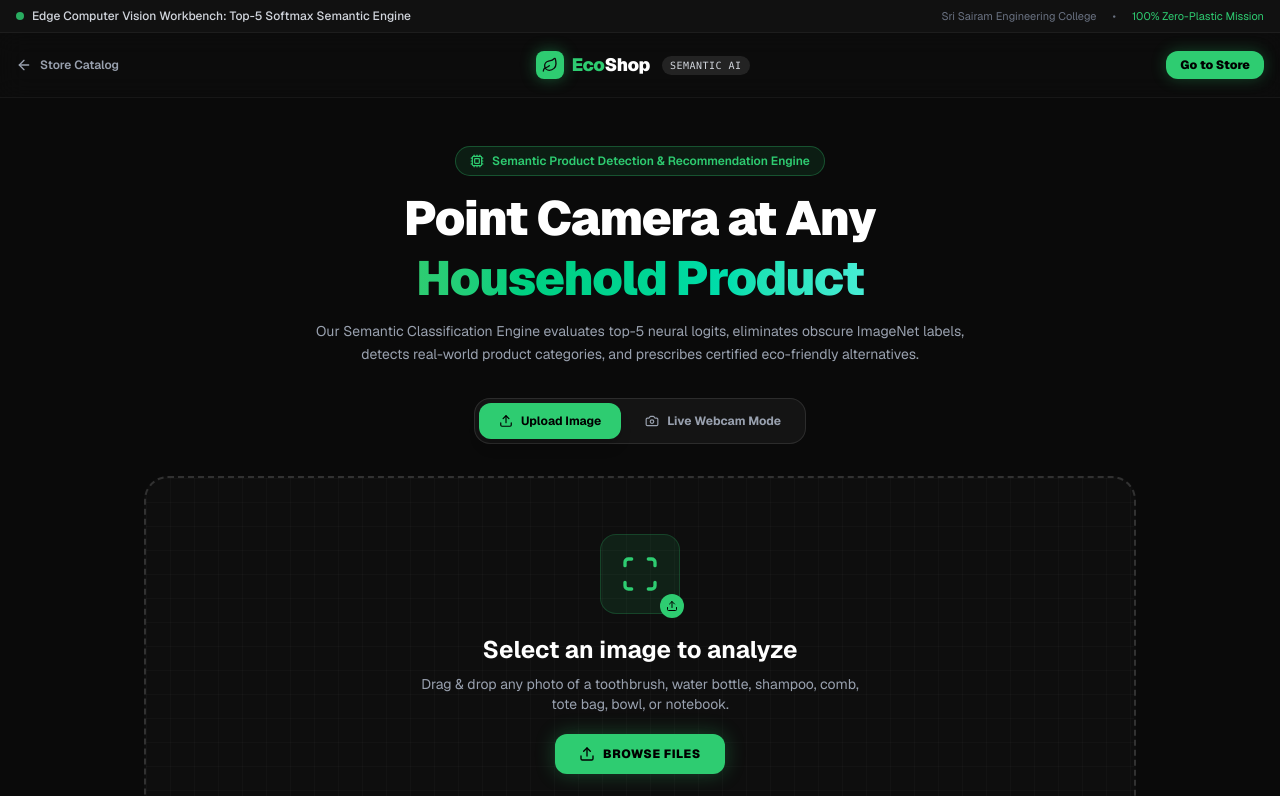
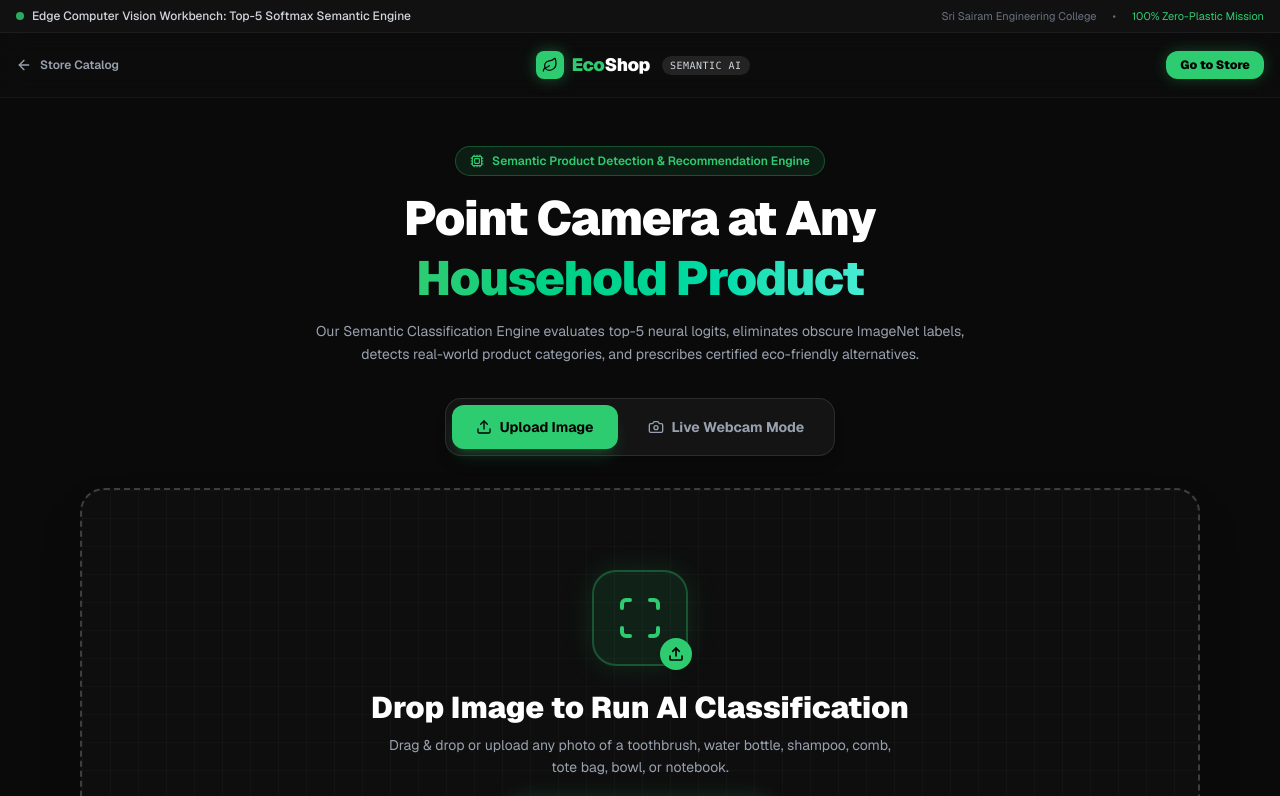
Before and after one commit to adk532300-adk/ecoshop, a Next.js app: page /scanner in a window 1280 px wide. Shown: the top 796 px of the page. Built offline with nearby package versions, Linux system fonts and the light colour scheme.

Commit message:
ui: enlarge AI scanner viewport, reticle, upload dropzone, and header CTA button

```diff
--- a/src/app/scanner/page.tsx
+++ b/src/app/scanner/page.tsx
@@ -398,7 +398,7 @@
       </nav>
 
       {/* Main Container */}
-      <main className="max-w-5xl mx-auto px-4 py-8 md:py-12">
+      <main className="max-w-6xl mx-auto px-4 py-8 md:py-12">
         <AnimatePresence mode="wait">
           {/* IDLE STATE */}
           {scanState === 'idle' && (
@@ -428,58 +428,58 @@
 
               {/* Mode Toggle Tabs */}
               <div className="flex justify-center">
-                <div className="bg-[#141414] p-1 rounded-2xl border border-white/10 flex gap-1">
+                <div className="bg-[#141414] p-1.5 rounded-2xl border border-white/10 flex gap-1.5 shadow-lg">
                   <button
                     onClick={() => {
                       stopCamera();
                       setInputMode('upload');
                     }}
-                    className={`flex items-center gap-2 px-5 py-2.5 rounded-xl text-xs font-bold transition-all cursor-pointer ${
+                    className={`flex items-center gap-2 px-6 py-3 rounded-xl text-xs sm:text-sm font-bold transition-all cursor-pointer ${
                       inputMode === 'upload'
-                        ? 'bg-[#2ECC71] text-black shadow-lg'
+                        ? 'bg-[#2ECC71] text-black shadow-lg shadow-[#2ECC71]/20'
                         : 'text-gray-400 hover:text-white'
                     }`}
                   >
-                    <Upload className="w-3.5 h-3.5" />
+                    <Upload className="w-4 h-4" />
                     <span>Upload Image</span>
                   </button>
                   <button
                     onClick={startCamera}
-                    className={`flex items-center gap-2 px-5 py-2.5 rounded-xl text-xs font-bold transition-all cursor-pointer ${
+                    className={`flex items-center gap-2 px-6 py-3 rounded-xl text-xs sm:text-sm font-bold transition-all cursor-pointer ${
                       inputMode === 'camera'
-                        ? 'bg-[#2ECC71] text-black shadow-lg'
+                        ? 'bg-[#2ECC71] text-black shadow-lg shadow-[#2ECC71]/20'
                         : 'text-gray-400 hover:text-white'
                     }`}
                   >
-                    <Camera className="w-3.5 h-3.5" />
+                    <Camera className="w-4 h-4" />
                     <span>Live Webcam Mode</span>
                   </button>
                 </div>
               </div>
 
-              {/* Mode 1: Drag & Drop Upload Zone */}
+              {/* Mode 1: Drag & Drop Upload Zone (Enlarged) */}
               {inputMode === 'upload' && (
                 <div
                   onClick={() => fileInputRef.current?.click()}
-                  className="relative group cursor-pointer border-2 border-dashed border-white/15 hover:border-[#2ECC71] rounded-3xl p-8 sm:p-14 text-center transition-all bg-[#121212]/50 hover:bg-[#121212] overflow-hidden"
+                  className="relative group cursor-pointer border-2 border-dashed border-white/20 hover:border-[#2ECC71] rounded-3xl p-10 sm:p-20 min-h-[420px] sm:min-h-[480px] flex items-center justify-center text-center transition-all bg-[#121212]/60 hover:bg-[#121212] overflow-hidden shadow-2xl"
                 >
-                  <div className="absolute inset-0 bg-[linear-gradient(to_right,#ffffff05_1px,transparent_1px),linear-gradient(to_bottom,#ffffff05_1px,transparent_1px)] bg-[size:24px_24px] pointer-events-none" />
+                  <div className="absolute inset-0 bg-[linear-gradient(to_right,#ffffff05_1px,transparent_1px),linear-gradient(to_bottom,#ffffff05_1px,transparent_1px)] bg-[size:28px_28px] pointer-events-none" />
 
-                  <div className="relative z-10 flex flex-col items-center gap-5">
+                  <div className="relative z-10 flex flex-col items-center gap-6 max-w-xl mx-auto">
                     <div className="relative">
-                      <div className="w-20 h-20 bg-[#2ECC71]/10 rounded-2xl flex items-center justify-center group-hover:scale-105 transition-transform border border-[#2ECC71]/20">
-                        <Scan className="w-10 h-10 text-[#2ECC71]" />
+                      <div className="w-24 h-24 bg-[#2ECC71]/10 rounded-3xl flex items-center justify-center group-hover:scale-110 transition-transform border-2 border-[#2ECC71]/30 shadow-[0_0_30px_rgba(46,204,113,0.15)]">
+                        <Scan className="w-12 h-12 text-[#2ECC71]" />
                       </div>
-                      <div className="absolute -bottom-1 -right-1 w-6 h-6 bg-[#2ECC71] rounded-full flex items-center justify-center text-black">
-                        <Upload className="w-3 h-3" />
+                      <div className="absolute -bottom-1 -right-1 w-8 h-8 bg-[#2ECC71] rounded-full flex items-center justify-center text-black shadow-md">
+                        <Upload className="w-4 h-4 stroke-[2.5]" />
                       </div>
                     </div>
                     <div>
-                      <h3 className="text-xl md:text-2xl font-bold mb-2 group-hover:text-[#2ECC71] transition-colors">
-                        Select an image to analyze
+                      <h3 className="text-2xl sm:text-3xl font-black mb-2 group-hover:text-[#2ECC71] transition-colors">
+                        Drop Image to Run AI Classification
                       </h3>
-                      <p className="text-gray-400 text-xs md:text-sm max-w-md mx-auto">
-                        Drag & drop any photo of a toothbrush, water bottle, shampoo, comb, tote bag, bowl, or notebook.
+                      <p className="text-gray-400 text-xs sm:text-sm leading-relaxed max-w-lg mx-auto">
+                        Drag & drop or upload any photo of a toothbrush, water bottle, shampoo, comb, tote bag, bowl, or notebook.
                       </p>
                     </div>
 
@@ -488,22 +488,22 @@
                         e.stopPropagation();
                         fileInputRef.current?.click();
                       }}
-                      className="flex items-center gap-2 bg-[#2ECC71] hover:bg-green-400 text-black font-black px-6 py-3 rounded-xl text-xs uppercase tracking-wider transition-all shadow-[0_0_20px_rgba(46,204,113,0.3)] hover:scale-105 cursor-pointer"
+                      className="flex items-center gap-2.5 bg-[#2ECC71] hover:bg-green-400 text-black font-black px-8 py-4 rounded-xl text-xs sm:text-sm uppercase tracking-wider transition-all shadow-[0_0_25px_rgba(46,204,113,0.35)] hover:scale-105 cursor-pointer"
                     >
-                      <Upload className="w-4 h-4" />
-                      Browse Files
+                      <Upload className="w-4 h-4 stroke-[2.5]" />
+                      Browse Photo Files
                     </button>
-                    <span className="text-[11px] text-gray-500">
-                      Processed 100% locally in browser memory via WebGL • No cloud photo uploads
+                    <span className="text-[11px] text-gray-500 font-mono">
+                      ⚡ 100% Client-Side WebGL • Sub-50ms Inference • Zero Cloud Photo Storage
                     </span>
                   </div>
                 </div>
               )}
 
-              {/* Mode 2: Live Camera View */}
+              {/* Mode 2: Live Camera View (Enlarged) */}
               {inputMode === 'camera' && (
-                <div className="relative bg-[#121212] rounded-3xl overflow-hidden border border-white/10 shadow-2xl flex flex-col items-center p-6">
-                  <div className="relative w-full max-w-md aspect-[4/3] rounded-2xl overflow-hidden bg-black border border-white/10 shadow-inner">
+                <div className="relative bg-[#121212] rounded-3xl overflow-hidden border border-white/10 shadow-2xl flex flex-col items-center p-6 sm:p-10">
+                  <div className="relative w-full max-w-3xl aspect-[16/10] sm:aspect-[4/3] rounded-3xl overflow-hidden bg-black border-2 border-[#2ECC71]/40 shadow-[0_0_40px_rgba(46,204,113,0.15)]">
                     <video
                       ref={videoRef}
                       autoPlay
@@ -512,44 +512,44 @@
                       className="w-full h-full object-cover"
                     />
 
-                    {/* Futuristic CV Reticle Overlay */}
+                    {/* Futuristic CV Reticle Overlay (Enlarged) */}
                     <div className="absolute inset-0 pointer-events-none flex items-center justify-center">
-                      <div className="w-48 h-48 border border-[#2ECC71]/40 rounded-2xl relative">
-                        <div className="absolute -top-1 -left-1 w-4 h-4 border-t-2 border-l-2 border-[#2ECC71]" />
-                        <div className="absolute -top-1 -right-1 w-4 h-4 border-t-2 border-r-2 border-[#2ECC71]" />
-                        <div className="absolute -bottom-1 -left-1 w-4 h-4 border-b-2 border-l-2 border-[#2ECC71]" />
-                        <div className="absolute -bottom-1 -right-1 w-4 h-4 border-b-2 border-r-2 border-[#2ECC71]" />
+                      <div className="w-64 h-64 sm:w-80 sm:h-80 border-2 border-[#2ECC71]/50 rounded-3xl relative">
+                        <div className="absolute -top-1 -left-1 w-6 h-6 border-t-3 border-l-3 border-[#2ECC71]" />
+                        <div className="absolute -top-1 -right-1 w-6 h-6 border-t-3 border-r-3 border-[#2ECC71]" />
+                        <div className="absolute -bottom-1 -left-1 w-6 h-6 border-b-3 border-l-3 border-[#2ECC71]" />
+                        <div className="absolute -bottom-1 -right-1 w-6 h-6 border-b-3 border-r-3 border-[#2ECC71]" />
 
                         <div className="absolute inset-0 flex items-center justify-center">
-                          <div className="w-4 h-0.5 bg-[#2ECC71]/60" />
-                          <div className="h-4 w-0.5 bg-[#2ECC71]/60 absolute" />
+                          <div className="w-6 h-0.5 bg-[#2ECC71]/70" />
+                          <div className="h-6 w-0.5 bg-[#2ECC71]/70 absolute" />
                         </div>
                       </div>
 
                       <motion.div
-                        className="absolute inset-x-8 h-0.5 bg-[#2ECC71] shadow-[0_0_12px_#2ECC71]"
+                        className="absolute inset-x-8 h-1 bg-[#2ECC71] shadow-[0_0_20px_#2ECC71]"
                         animate={{ top: ['15%', '85%', '15%'] }}
-                        transition={{ duration: 2.5, repeat: Infinity, ease: 'easeInOut' }}
+                        transition={{ duration: 2.2, repeat: Infinity, ease: 'easeInOut' }}
                       />
                     </div>
 
-                    <div className="absolute top-3 left-3 bg-black/70 backdrop-blur-md px-2.5 py-1 rounded-full text-[10px] text-[#2ECC71] font-mono flex items-center gap-1.5 border border-[#2ECC71]/30">
-                      <span className="w-1.5 h-1.5 rounded-full bg-red-500 animate-ping" />
-                      LIVE WEBCAM FEED (224x224 Cropped)
+                    <div className="absolute top-4 left-4 bg-black/80 backdrop-blur-md px-3 py-1.5 rounded-full text-[11px] text-[#2ECC71] font-mono flex items-center gap-2 border border-[#2ECC71]/30">
+                      <span className="w-2 h-2 rounded-full bg-red-500 animate-ping" />
+                      LIVE WEBCAM STREAM (Edge Ingestion)
                     </div>
                   </div>
 
-                  <div className="flex gap-4 mt-6">
+                  <div className="flex flex-wrap justify-center gap-4 mt-8">
                     <button
                       onClick={captureFromCamera}
-                      className="flex items-center gap-2 bg-[#2ECC71] hover:bg-green-400 text-black font-black px-8 py-3.5 rounded-xl text-xs uppercase tracking-wider transition-all shadow-[0_0_25px_rgba(46,204,113,0.4)] hover:scale-105 cursor-pointer"
+                      className="flex items-center gap-2.5 bg-[#2ECC71] hover:bg-green-400 text-black font-black px-10 py-4 rounded-xl text-xs sm:text-sm uppercase tracking-wider transition-all shadow-[0_0_30px_rgba(46,204,113,0.4)] hover:scale-105 cursor-pointer"
                     >
-                      <Scan className="w-4 h-4" />
+                      <Scan className="w-5 h-5 stroke-[2.5]" />
                       Capture & Run Inference
                     </button>
                     <button
                       onClick={stopCamera}
-                      className="flex items-center gap-2 bg-white/5 hover:bg-white/10 text-gray-300 font-semibold px-4 py-3.5 rounded-xl text-xs border border-white/10 transition-colors cursor-pointer"
+                      className="flex items-center gap-2 bg-white/5 hover:bg-white/10 text-gray-300 font-semibold px-6 py-4 rounded-xl text-xs sm:text-sm border border-white/10 transition-colors cursor-pointer"
                     >
                       <VideoOff className="w-4 h-4" />
                       Cancel
@@ -602,9 +602,9 @@
               initial={{ opacity: 0 }}
               animate={{ opacity: 1 }}
               exit={{ opacity: 0 }}
-              className="py-12 flex flex-col items-center justify-center text-center"
+              className="py-16 flex flex-col items-center justify-center text-center"
             >
-              <div className="relative w-64 h-64 rounded-3xl overflow-hidden border border-[#2ECC71]/40 mb-8 bg-black shadow-[0_0_30px_rgba(46,204,113,0.15)]">
+              <div className="relative w-72 h-72 sm:w-88 sm:h-88 rounded-3xl overflow-hidden border-2 border-[#2ECC71]/60 mb-8 bg-black shadow-[0_0_50px_rgba(46,204,113,0.3)]">
                 {uploadedImage && (
                   <Image
                     src={uploadedImage}
@@ -616,32 +616,32 @@
                 )}
                 <div className="absolute inset-0 bg-green-500/10 pointer-events-none" />
                 <motion.div
-                  className="absolute left-0 right-0 h-1 bg-[#2ECC71] shadow-[0_0_15px_#2ECC71]"
+                  className="absolute left-0 right-0 h-1.5 bg-[#2ECC71] shadow-[0_0_20px_#2ECC71]"
                   animate={{ top: ['0%', '100%', '0%'] }}
-                  transition={{ duration: 1.5, repeat: Infinity, ease: 'linear' }}
+                  transition={{ duration: 1.4, repeat: Infinity, ease: 'linear' }}
                 />
               </div>
 
-              <div className="flex items-center gap-3 text-[#2ECC71] text-lg font-bold mb-2">
-                <Loader2 className="w-5 h-5 animate-spin" />
+              <div className="flex items-center gap-3 text-[#2ECC71] text-xl font-black mb-2">
+                <Loader2 className="w-6 h-6 animate-spin" />
                 <span>Running Semantic Classification Engine...</span>
               </div>
-              <p className="text-gray-400 text-xs max-w-sm mb-6">
+              <p className="text-gray-400 text-xs sm:text-sm max-w-md mb-6 leading-relaxed">
                 MobileNet Top-5 logits are being mapped through our household taxonomy to detect product category.
               </p>
 
               {/* Progress checklist */}
-              <div className="bg-[#141414] border border-white/5 rounded-2xl p-4 w-full max-w-md text-left text-xs space-y-2.5">
-                <div className="flex items-center gap-2 text-gray-300">
-                  <CheckCircle2 className="w-4 h-4 text-[#2ECC71]" />
+              <div className="bg-[#141414] border border-white/10 rounded-2xl p-5 w-full max-w-lg text-left text-xs sm:text-sm space-y-3 shadow-xl">
+                <div className="flex items-center gap-3 text-gray-300">
+                  <CheckCircle2 className="w-5 h-5 text-[#2ECC71] flex-shrink-0" />
                   <span>Image normalized to 224×224×3 RGB tensor</span>
                 </div>
-                <div className="flex items-center gap-2 text-gray-300">
-                  <CheckCircle2 className="w-4 h-4 text-[#2ECC71]" />
+                <div className="flex items-center gap-3 text-gray-300">
+                  <CheckCircle2 className="w-5 h-5 text-[#2ECC71] flex-shrink-0" />
                   <span>Computing Top-5 Depthwise Softmax Logits</span>
                 </div>
-                <div className="flex items-center gap-2 text-[#2ECC71]">
-                  <Loader2 className="w-4 h-4 animate-spin" />
+                <div className="flex items-center gap-3 text-[#2ECC71] font-semibold">
+                  <Loader2 className="w-5 h-5 animate-spin flex-shrink-0" />
                   <span>Synthesizing Semantic Category Consensus</span>
                 </div>
               </div>
@@ -692,10 +692,10 @@
               )}
 
               {/* ── CORE RESULT SECTION: Semantic Detection & Eco Recommendation ── */}
-              <div className="grid grid-cols-1 lg:grid-cols-12 gap-6 bg-[#121212] rounded-3xl p-6 md:p-8 border border-white/5 shadow-2xl">
-                {/* Uploaded Input Image */}
-                <div className="lg:col-span-4 flex flex-col items-center">
-                  <div className="relative w-full aspect-square rounded-2xl overflow-hidden border border-white/10 bg-black shadow-inner">
+              <div className="grid grid-cols-1 lg:grid-cols-12 gap-8 bg-[#121212] rounded-3xl p-6 md:p-10 border border-white/10 shadow-2xl">
+                {/* Uploaded Input Image (Enlarged) */}
+                <div className="lg:col-span-5 flex flex-col items-center">
+                  <div className="relative w-full aspect-square rounded-3xl overflow-hidden border-2 border-white/10 bg-black shadow-2xl">
                     {uploadedImage && (
                       <Image
                         src={uploadedImage}
@@ -705,39 +705,39 @@
                         unoptimized
                       />
                     )}
-                    <div className="absolute top-2 left-2 bg-black/70 backdrop-blur-md px-2.5 py-1 rounded-full text-[10px] text-[#2ECC71] font-mono border border-[#2ECC71]/30">
+                    <div className="absolute top-3 left-3 bg-black/80 backdrop-blur-md px-3 py-1 rounded-full text-[10px] text-[#2ECC71] font-mono border border-[#2ECC71]/30">
                       INPUT FRAME CAPTURE
                     </div>
                   </div>
 
                   <button
                     onClick={reset}
-                    className="mt-4 flex items-center justify-center gap-2 w-full py-2.5 px-4 bg-white/5 hover:bg-white/10 text-gray-300 hover:text-white rounded-xl text-xs font-semibold border border-white/10 transition-colors cursor-pointer"
+                    className="mt-5 flex items-center justify-center gap-2 w-full py-3.5 px-5 bg-white/5 hover:bg-white/10 text-gray-200 hover:text-white rounded-xl text-xs sm:text-sm font-bold border border-white/10 transition-colors cursor-pointer"
                   >
-                    <RefreshCw className="w-3.5 h-3.5" />
+                    <RefreshCw className="w-4 h-4" />
                     Scan Another Object
                   </button>
                 </div>
 
                 {/* Primary Semantic Result Cards */}
-                <div className="lg:col-span-8 flex flex-col justify-between space-y-6">
+                <div className="lg:col-span-7 flex flex-col justify-between space-y-6">
                   <div>
                     {/* Badge */}
-                    <div className="inline-flex items-center gap-2 bg-[#2ECC71]/10 text-[#2ECC71] px-3 py-1 rounded-full text-xs font-bold mb-3 border border-[#2ECC71]/20">
-                      <Sparkles className="w-3.5 h-3.5" />
+                    <div className="inline-flex items-center gap-2 bg-[#2ECC71]/10 text-[#2ECC71] px-3.5 py-1.5 rounded-full text-xs font-bold mb-3 border border-[#2ECC71]/20">
+                      <Sparkles className="w-4 h-4" />
                       Semantic Classification Engine
                     </div>
 
                     {/* Detected Product Category */}
-                    <div className="space-y-1 mb-4">
+                    <div className="space-y-1 mb-5">
                       <span className="text-xs text-gray-400 uppercase tracking-wider font-semibold">
                         Detected Product Category:
                       </span>
-                      <h2 className="text-3xl md:text-4xl font-black capitalize tracking-tight text-white flex items-center gap-3">
+                      <h2 className="text-3xl sm:text-5xl font-black capitalize tracking-tight text-white flex flex-wrap items-center gap-3">
                         <span>{semanticMatch.displayName}</span>
                         {/* Confidence Badge */}
                         <span
-                          className={`text-xs px-3 py-1 rounded-full font-bold border font-mono uppercase ${
+                          className={`text-xs px-3.5 py-1.5 rounded-full font-bold border font-mono uppercase ${
                             semanticMatch.confidenceLevel === 'High'
                               ? 'bg-green-500/10 text-[#2ECC71] border-[#2ECC71]/30'
                               : semanticMatch.confidenceLevel === 'Medium'
--- a/src/app/store/page.tsx
+++ b/src/app/store/page.tsx
@@ -402,12 +402,12 @@
               <span className="text-xs font-semibold text-white">Orders</span>
             </button>
 
-            {/* Eco Scanner Button */}
+            {/* Eco Scanner Button (Prominent & Larger) */}
             <Link
               href="/scanner"
-              className="flex items-center gap-1.5 px-3.5 py-2 rounded-xl bg-[#2ECC71] hover:bg-green-400 text-[#0D0D0D] font-black text-xs transition-all shadow-[0_0_15px_rgba(46,204,113,0.3)] hover:scale-105"
+              className="flex items-center gap-2 px-4 py-2.5 rounded-xl bg-[#2ECC71] hover:bg-green-400 text-[#0D0D0D] font-black text-xs sm:text-sm transition-all shadow-[0_0_20px_rgba(46,204,113,0.35)] hover:scale-105 border border-[#2ECC71]"
             >
-              <Scan className="w-4 h-4" />
+              <Scan className="w-4 h-4 stroke-[2.5]" />
               <span className="hidden sm:inline">AI Vision Scanner</span>
             </Link>
 
--- a/src/components/store/NavBar.tsx
+++ b/src/components/store/NavBar.tsx
@@ -91,9 +91,9 @@
         <div className="flex items-center gap-2.5">
           <Link
             href="/scanner"
-            className="flex items-center gap-1.5 bg-[#2ECC71] hover:bg-green-400 text-black font-black text-xs px-3.5 py-2 rounded-xl transition-all shadow-[0_0_15px_rgba(46,204,113,0.3)] hover:scale-105"
+            className="flex items-center gap-2 bg-[#2ECC71] hover:bg-green-400 text-black font-black text-xs sm:text-sm px-4 py-2.5 rounded-xl transition-all shadow-[0_0_20px_rgba(46,204,113,0.35)] hover:scale-105 border border-[#2ECC71]"
           >
-            <Scan className="w-4 h-4" />
+            <Scan className="w-4 h-4 stroke-[2.5]" />
             <span className="hidden sm:inline">AI Vision Scanner</span>
           </Link>
           <button className="p-2 rounded-xl bg-white/5 border border-white/10 hover:border-[#2ECC71] transition-colors">
```
